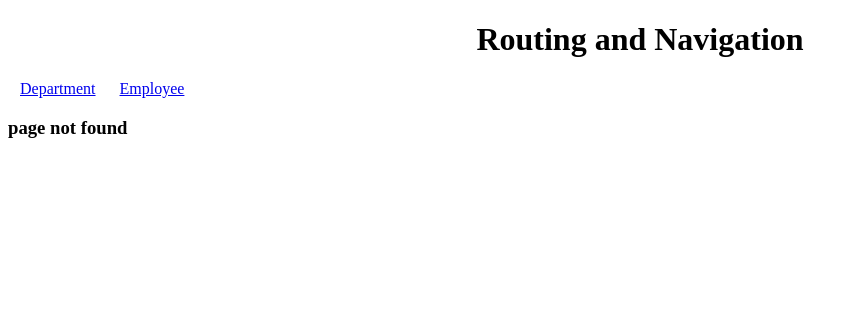
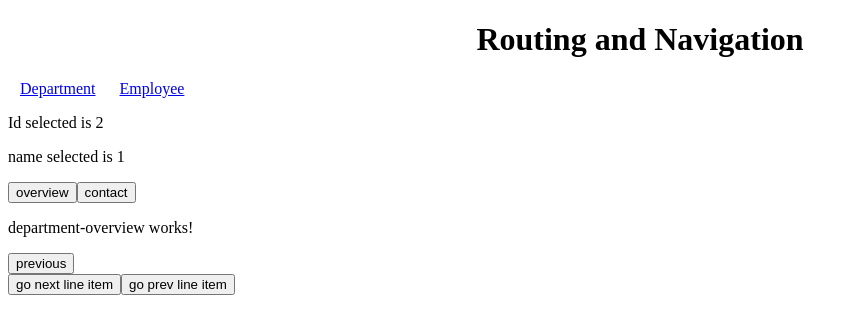
Before and after one commit to 311298/angular-routing, an Angular app: page /department/1/1/overview in a window 1280 px wide. Before the commit this address had no page. Shown: the top 334 px of the page, without its empty margins (0-858 px from the left). Built offline with nearby package versions, Linux system fonts and the light colour scheme.

Commit message:
child routing

```diff
--- /dev/null
+++ b/src/app/department-list/department-detail/department-contact/department-contact.component.ts
@@ -0,0 +1,20 @@
+import { Component, OnInit } from '@angular/core';
+
+@Component({
+  selector: 'app-department-contact',
+  template: `
+    <p>
+      department-contact works!
+    </p>
+  `,
+  styles: [
+  ]
+})
+export class DepartmentContactComponent implements OnInit {
+
+  constructor() { }
+
+  ngOnInit(): void {
+  }
+
+}
--- a/src/app/department-list/department-detail/department-detail.component.ts
+++ b/src/app/department-list/department-detail/department-detail.component.ts
@@ -5,10 +5,16 @@
 @Component({
   selector: 'app-department-detail',
   template: `
-    <p>department-detail works!</p>
     <div>
       <p>Id selected is {{ id + 1 }}</p>
       <p>name selected is {{ name }}</p>
+    </div>
+    <p>
+      <button (click)="showOverview()">overview</button>
+      <button (click)="showContact()">contact</button>
+    </p>
+    <div>
+      <router-outlet></router-outlet>
     </div>
     <div>
       <button (click)="goDepartmentList()">previous</button>
@@ -63,4 +69,11 @@
 
     // only thing left is to do the error handling as before 1th there is no row
   }
+
+  showOverview(): void {
+    this.router.navigate(['overview'], { relativeTo: this.route });
+  }
+  showContact(): void {
+    this.router.navigate(['contact'], { relativeTo: this.route });
+  }
 }
--- /dev/null
+++ b/src/app/department-list/department-detail/department-overview/department-overview.component.ts
@@ -0,0 +1,20 @@
+import { Component, OnInit } from '@angular/core';
+
+@Component({
+  selector: 'app-department-overview',
+  template: `
+    <p>
+      department-overview works!
+    </p>
+  `,
+  styles: [
+  ]
+})
+export class DepartmentOverviewComponent implements OnInit {
+
+  constructor() { }
+
+  ngOnInit(): void {
+  }
+
+}
```
Also changed, not shown: src/app/app-routing.module.ts (+13 -1 lines).
